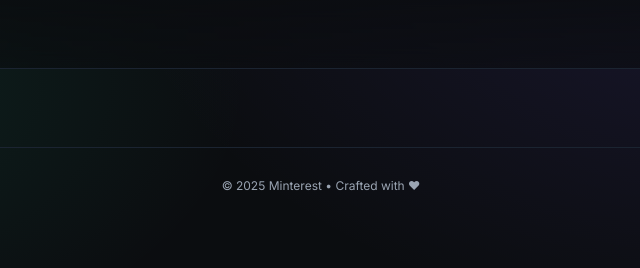
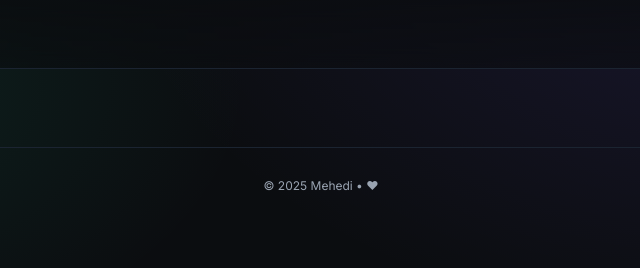
Before and after one commit to mehedi9868/minterest, a plain HTML site: page index.html in a window 1280 px wide. Shown: the top 268 px of the page, 319-959 px from the left. Drawn offline with Linux system fonts and the light colour scheme.

Commit message:
Update index.html

```diff
--- a/index.html
+++ b/index.html
@@ -94,7 +94,7 @@
   </main>
 
   <footer>
-    <div class="tiny">© <span id="yr"></span> Minterest • Crafted with ❤</div>
+    <div class="tiny">© <span id="yr"></span> Mehedi • ❤</div>
   </footer>
 
   <!-- Floating + button (exact id=fab as required by app_min.js) -->
```
